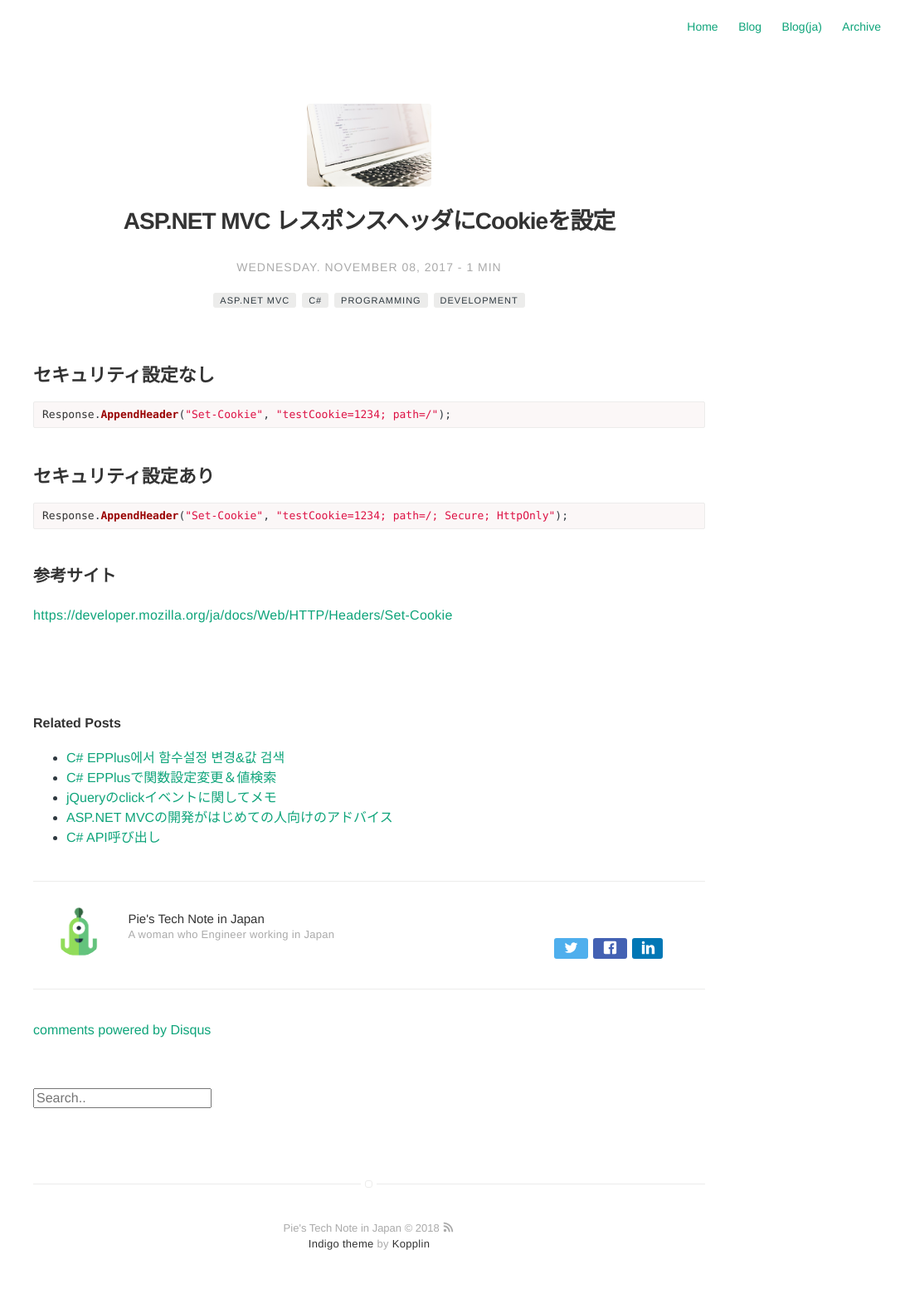
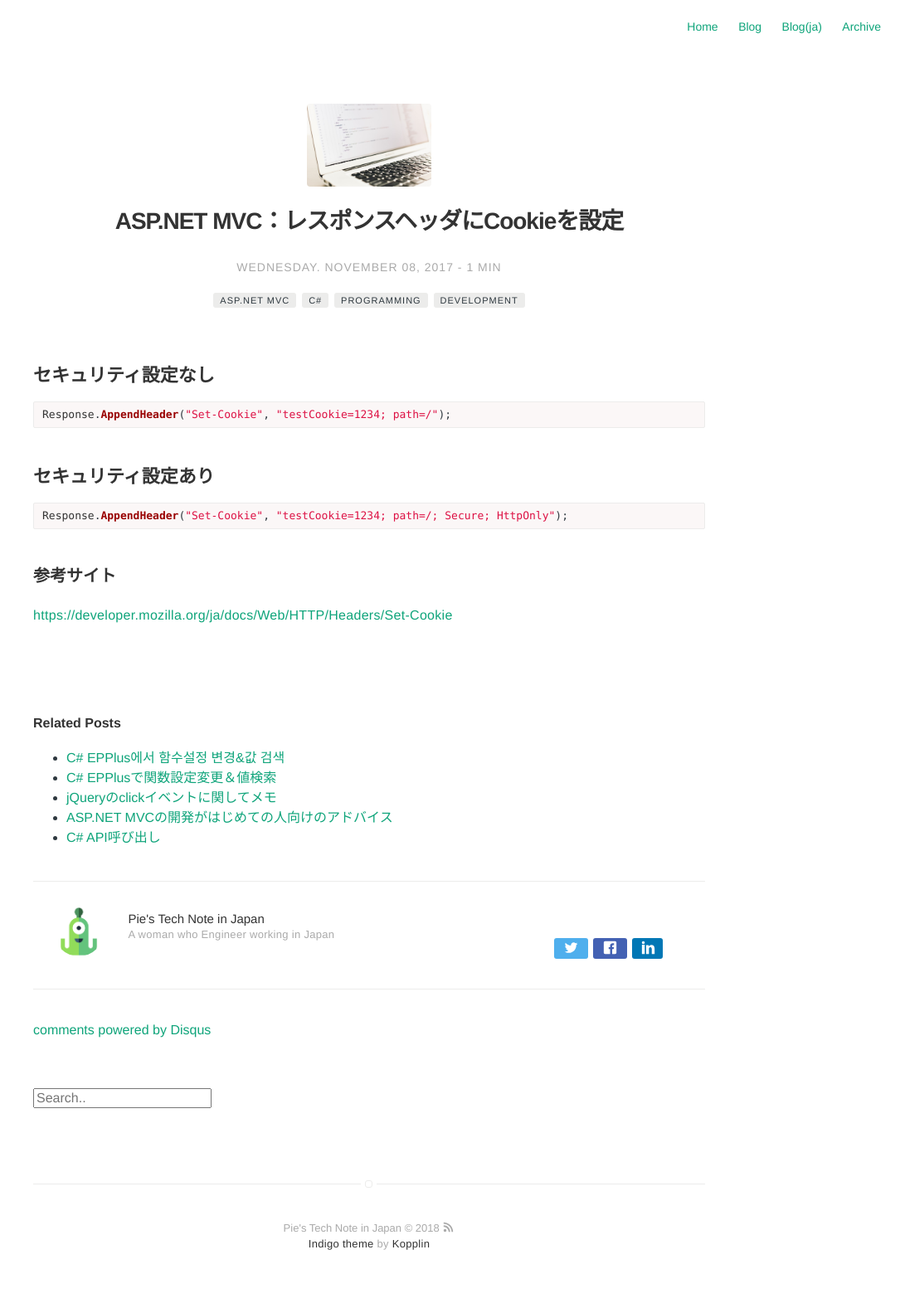
Before and after one commit to Pie001/pie001.github.io, a Jekyll site: the page built from _posts/2017-11-08-009.ja.md, in a window 1280 px wide. Shown: the whole page at 83% size, without its empty margins (195-1280 px from the left). Built offline with Jekyll 4.4.1, drawn with Linux system fonts in a browser that asks for light colours; comment, search, counter and statistics services are not loaded.

Commit message:
Update 2017-11-08-009.ja.md

```diff
--- a/_posts/2017-11-08-009.ja.md
+++ b/_posts/2017-11-08-009.ja.md
@@ -1,5 +1,5 @@
 ---
-title: ASP.NET MVC レスポンスヘッダにCookieを設定
+title: ASP.NET MVC：レスポンスヘッダにCookieを設定
 layout: post
 date: 2017-11-08 18:11
 image: /assets/images/post_header.jpg
@@ -13,7 +13,7 @@ tag:
 - development
 category: blog-ja
 author: pie
-description: ASP.NET MVC レスポンスヘッダにCookieを設定
+description: ASP.NET MVC：レスポンスヘッダにCookieを設定
 ---
 
 ## セキュリティ設定なし
```
